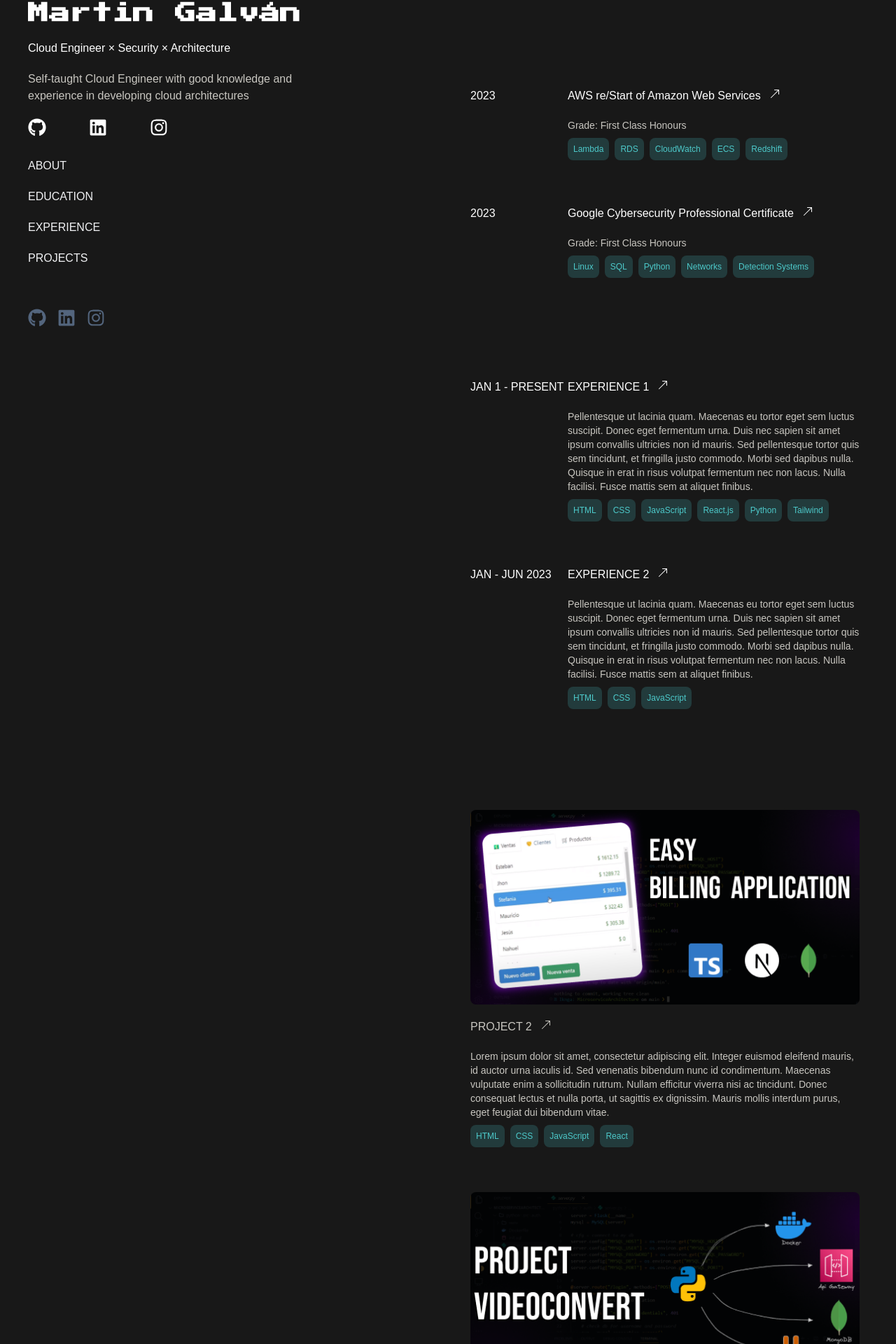
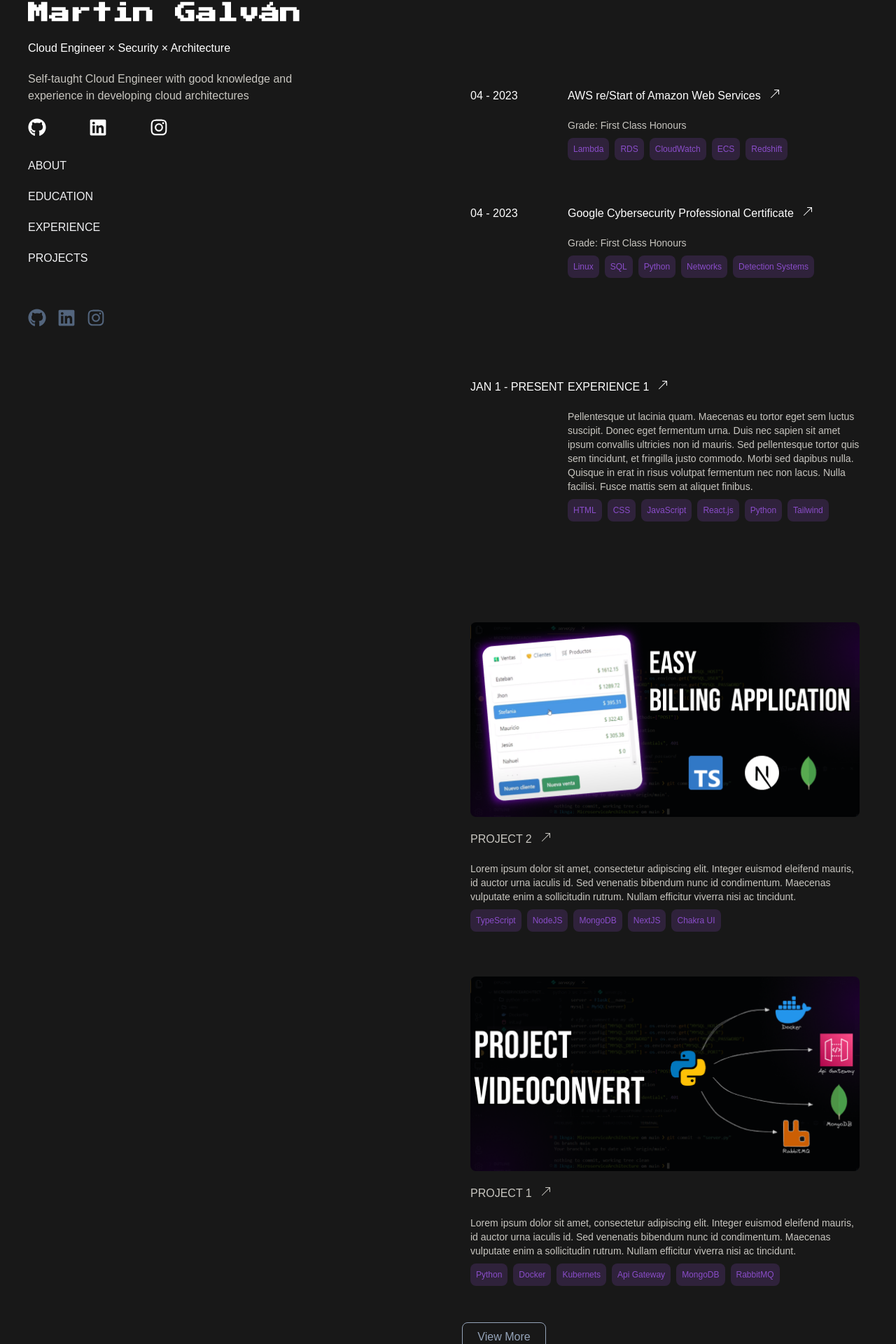
Before and after one commit to martinGlvn/MartinPrtfolio, a React (Create React App) app: page / in a window 1280 px wide. Shown: the part 255-2175 px from the top of the page at 70% size. Built offline with nearby package versions, Linux system fonts and the light colour scheme; a web font is replaced by a local one.

Commit message:
experience

```diff
--- a/src/components/Education.js
+++ b/src/components/Education.js
@@ -7,14 +7,14 @@
       <div className="max-w-[800px] w-full mx-auto flex flex-col p-5 mt-10">
         <h2 className="lg:hidden text-xl">EDUCATION</h2>
         <EduExpCard
-          date="2023"
+          date="04 - 2023"
           title="AWS re/Start of Amazon Web Services"
           description="Grade: First Class Honours"
           skills={"Lambda, RDS ,CloudWatch, ECS, Redshift"}
           link={"https://google.com"}
         />
         <EduExpCard
-          date="2023"
+          date="04 - 2023"
           title="Google Cybersecurity Professional Certificate"
           description="Grade: First Class Honours"
           skills={"Linux, SQL, Python, Networks, Detection Systems"}
--- a/src/components/Experience.js
+++ b/src/components/Experience.js
@@ -13,13 +13,6 @@
           skills="HTML, CSS, JavaScript, React.js, Python, Tailwind"
           link={"https://google.com"}
         />
-        <EduExpCard
-          date="JAN - JUN 2023"
-          title="EXPERIENCE 2"
-          description="Pellentesque ut lacinia quam. Maecenas eu tortor eget sem luctus suscipit. Donec eget fermentum urna. Duis nec sapien sit amet ipsum convallis ultricies non id mauris. Sed pellentesque tortor quis sem tincidunt, et fringilla justo commodo. Morbi sed dapibus nulla. Quisque in erat in risus volutpat fermentum nec non lacus. Nulla facilisi. Fusce mattis sem at aliquet finibus."
-          skills="HTML, CSS, JavaScript"
-          link={"https://google.com"}
-        />
       </div>
     </div>
   );
--- a/src/components/Projects.js
+++ b/src/components/Projects.js
@@ -12,14 +12,14 @@
           <ProjectsCard
             image={img1}
             title="PROJECT 2"
-            description="Lorem ipsum dolor sit amet, consectetur adipiscing elit. Integer euismod eleifend mauris, id auctor urna iaculis id. Sed venenatis bibendum nunc id condimentum. Maecenas vulputate enim a sollicitudin rutrum. Nullam efficitur viverra nisi ac tincidunt. Donec consequat lectus et nulla porta, ut sagittis ex dignissim. Mauris mollis interdum purus, eget feugiat dui bibendum vitae."
-            skills="HTML, CSS, JavaScript, React"
+            description="Lorem ipsum dolor sit amet, consectetur adipiscing elit. Integer euismod eleifend mauris, id auctor urna iaculis id. Sed venenatis bibendum nunc id condimentum. Maecenas vulputate enim a sollicitudin rutrum. Nullam efficitur viverra nisi ac tincidunt."
+            skills="TypeScript, NodeJS, MongoDB, NextJS, Chakra UI"
           />
           <ProjectsCard
             image={img2}
             title="PROJECT 1"
-            description="Lorem ipsum dolor sit amet, consectetur adipiscing elit. Integer euismod eleifend mauris, id auctor urna iaculis id. Sed venenatis bibendum nunc id condimentum. Maecenas vulputate enim a sollicitudin rutrum. Nullam efficitur viverra nisi ac tincidunt. Donec consequat lectus et nulla porta, ut sagittis ex dignissim. Mauris mollis interdum purus, eget feugiat dui bibendum vitae."
-            skills="Python"
+            description="Lorem ipsum dolor sit amet, consectetur adipiscing elit. Integer euismod eleifend mauris, id auctor urna iaculis id. Sed venenatis bibendum nunc id condimentum. Maecenas vulputate enim a sollicitudin rutrum. Nullam efficitur viverra nisi ac tincidunt."
+            skills="Python, Docker, Kubernets, Api Gateway, MongoDB, RabbitMQ"
           />
 
           <button className="mt-10 w-[120px] px-2 py-2 text-[#94a3b8] hover:text-[#4DC9CA] hover:bg-[#4DC9CA]/20 border border-[#94a3b8] hover:border-[#4DC9CA] rounded-lg">
--- a/src/components/Skills.js
+++ b/src/components/Skills.js
@@ -7,7 +7,7 @@
         skills.split(",").map((skills, index) => (
           <p
             key={index}
-            className="mt-2 text-xs px-2 py-2 mr-2 text-[#4dc9ca] bg-[#4dc9ca]/20 rounded-lg"
+            className="mt-2 text-xs px-2 py-2 mr-2 text-[#8a4dc9;] bg-[#8a4dc9]/20 rounded-lg"
           >
             {skills.trim()}
           </p>
```
